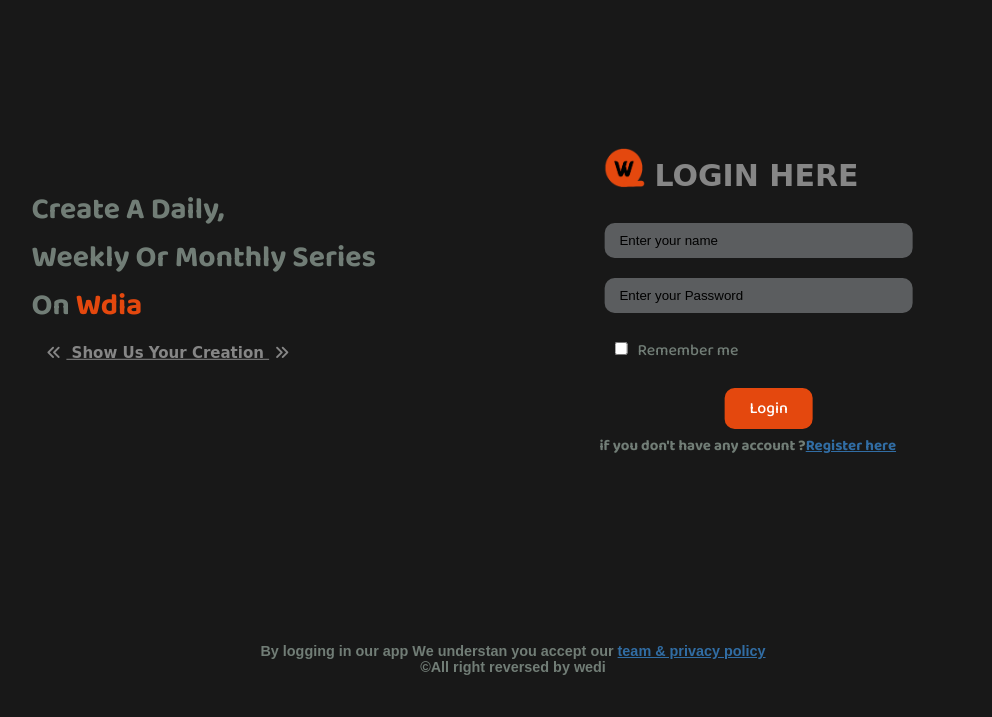
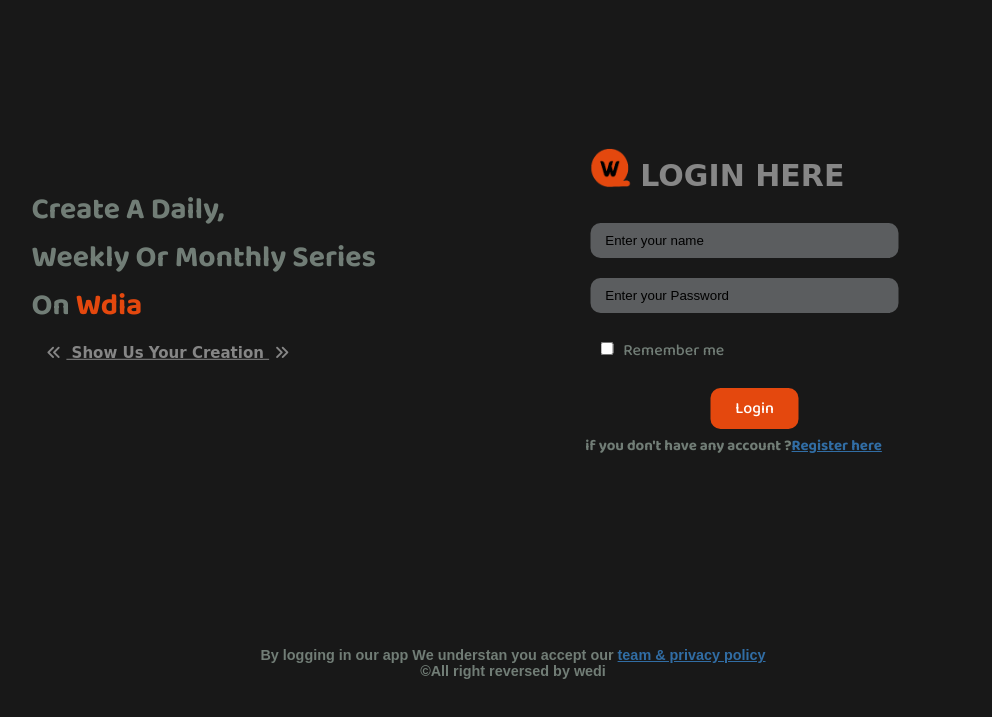
Before and after one commit to WaiYanPhoneAant/WdialLoginPage, a plain HTML site: page index.html in a window 1280 px wide. Shown: the part 73-790 px from the top of the page, without its empty margins (127-1119 px from the left). Drawn offline with Linux system fonts and the light colour scheme; a web font is replaced by a local one.

Commit message:
fix bugs

```diff
--- a/style.css
+++ b/style.css
@@ -55,7 +55,7 @@ body{
 
 .main{
     width: 100%;
-
+    margin-bottom: 20px;
 }
 .wrap{
     width: 80%;
@@ -65,7 +65,7 @@ body{
 }
 .text{
     width: 50%;
-    min-width: 500px;
+    min-width: 400px;
     position: relative;
 }
 .content{
@@ -106,6 +106,7 @@ body{
 }
 .form{
     width: 80%;
+    min-width: 450px;
     margin:0 auto;
     position: absolute;
     left: 40%;
@@ -173,19 +174,17 @@ body{
     padding-left: 25px;
     padding-top: 5px;
     min-width: 300px;
+
 }
 .form h3 a,.footer a{
     color: rgb(49, 109, 164);
 }
 .footer{
     width: 100%;
-    height: 8vh;
     text-align: center;
     position: absolute;
     font-size: 0.6rem;
-    bottom: 0px;
-    margin:10px 0;
-    margin-bottom: 20px;
+    top: 90%;
     color: #717d76;
     font-family: sans-serif;
 }
```
